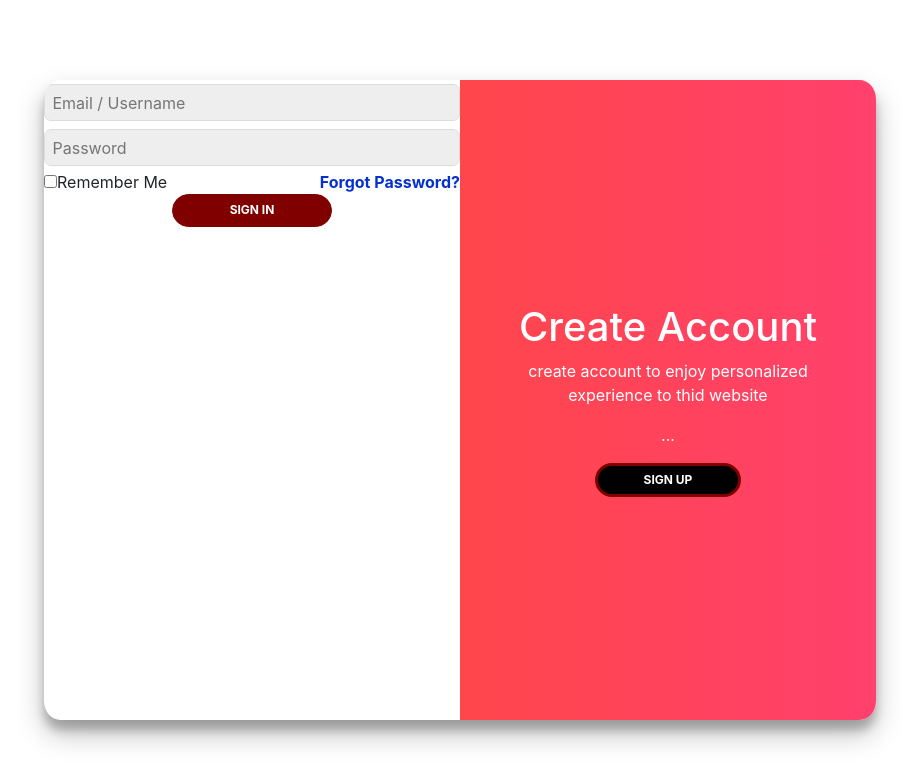
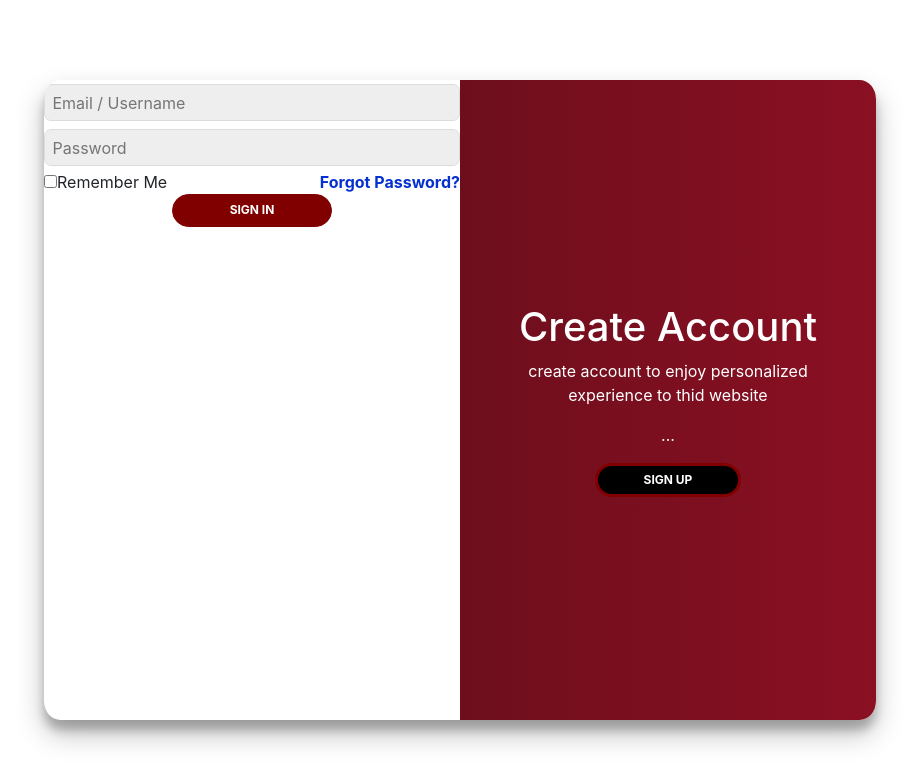
Before and after one commit to HozefaRauf/website2, a React (Create React App) app in the folder website/: page / in a window 1280 px wide. Shown: the top 784 px of the page, without its empty margins (180-1099 px from the left). Built offline with nearby package versions, Linux system fonts and the light colour scheme.

Commit message:
gradient

```diff
--- a/website/src/css/LoginSignup.css
+++ b/website/src/css/LoginSignup.css
@@ -60,9 +60,9 @@
     transform: translateX(-100%);
 }
 .banner{
-    background: #ff416c;
-    background: -webkit-linear-gradient(to right, #ff4b2b, #ff416c);
-    background: linear-gradient(to right, #ff4b2b, #ff416c);
+    background: #800000;
+    background: -webkit-linear-gradient(to right, #2b0707, #b00d2e);
+    background: linear-gradient(to right, #510c17, #8a1022);
     background-repeat: no-repeat;
     background-size: cover;
     background-position: 0 0;
```
